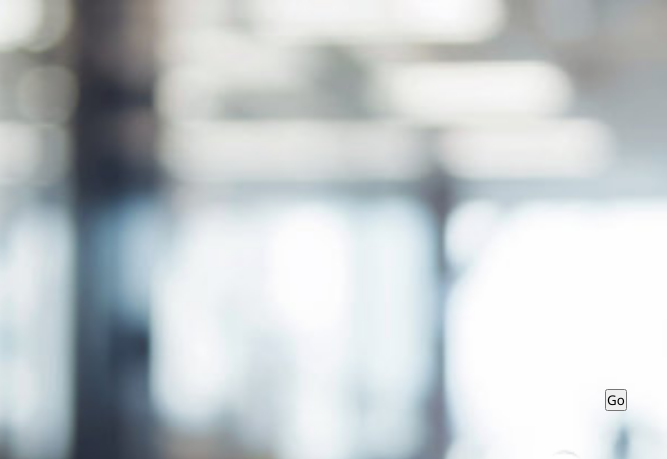
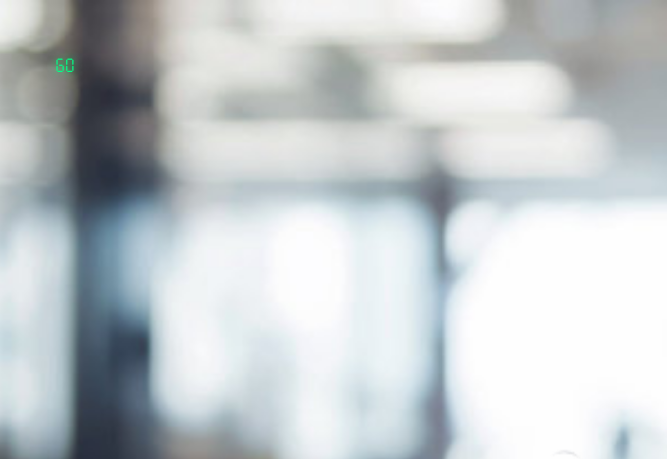
Before and after one commit to BrandonHughesTU/atyourdesk, a plain HTML site: page index.html in a window 1280 px wide. Shown: the top 459 px of the page, 24-691 px from the left. Drawn offline with Linux system fonts and the light colour scheme.

Commit message:
Update style.css

```diff
--- a/style.css
+++ b/style.css
@@ -202,3 +202,33 @@ body::after {
   50% { transform: scale(1.4); opacity: 0.7; }
   100% { transform: scale(0); opacity: 0; }
 }
+
+
+:root {
+  --nav-x: 5%;   /* Adjust left/right position of nav button */
+  --nav-y: 5%;   /* Adjust top/bottom position of nav button */
+  --nav-size: 50px; /* Adjust size of nav button */
+}
+
+/* === Navigation Button === */
+.nav-button {
+  position: absolute;
+  top: var(--nav-y);
+  left: var(--nav-x);
+  width: var(--nav-size);
+  height: var(--nav-size);
+  font-size: 1.2rem;
+  font-family: 'SevenSegment', monospace;
+  background-color: transparent;
+  color: #00ff88;
+  text-shadow: 0 0 8px rgba(0, 255, 100, 0.8);
+  cursor: pointer;
+  z-index: 5;
+  border: none;
+  transition: transform 0.3s ease, color 0.3s ease;
+}
+
+.nav-button:hover {
+  transform: scale(1.2);
+  color: #00ffaa;
+}
```
